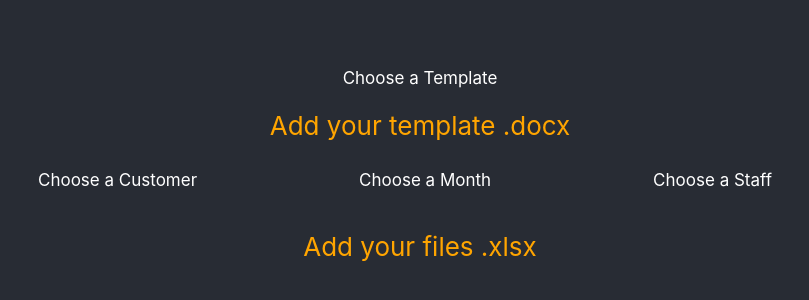
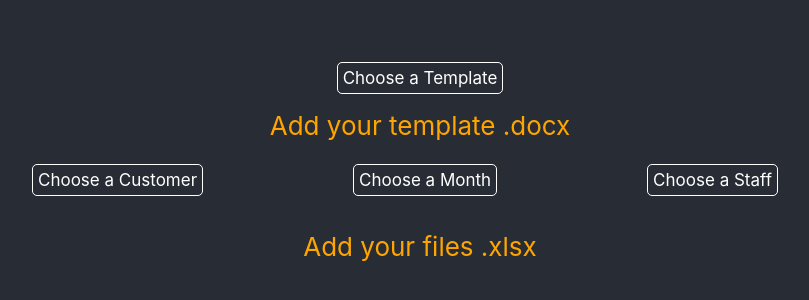
Before and after one commit to po4erk91/invoice-app, a React (Create React App) app: page / in a window 1280 px wide. Shown: the part 240-540 px from the top of the page, without its empty margins (220-1029 px from the left). Built offline with nearby package versions, Linux system fonts and the light colour scheme.

Commit message:
added border for inputs btns

```diff
--- a/src/App.css
+++ b/src/App.css
@@ -80,5 +80,8 @@
 }
 
 label {
+  border: 1px solid white;
+  padding: 5px;
+  border-radius: 5px;
   font-size: 10px;
 }
```
